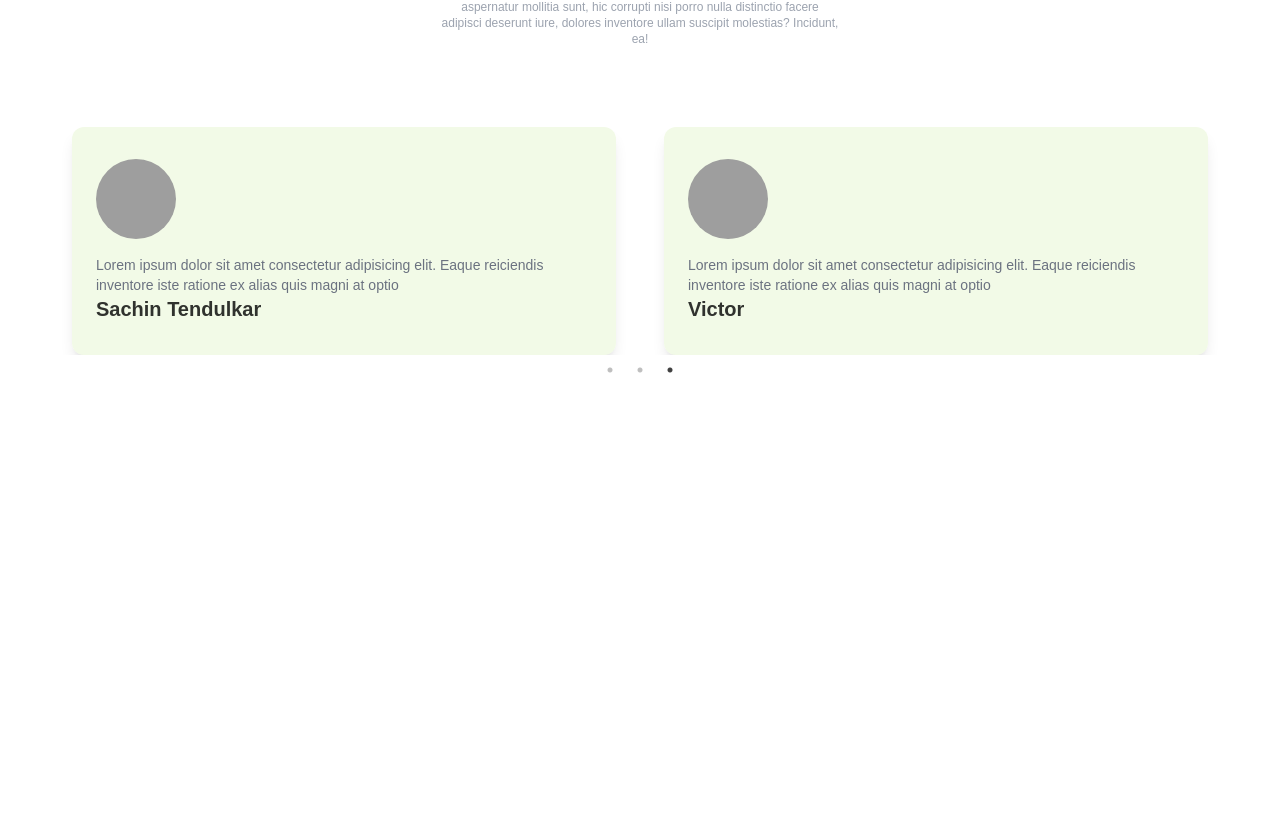
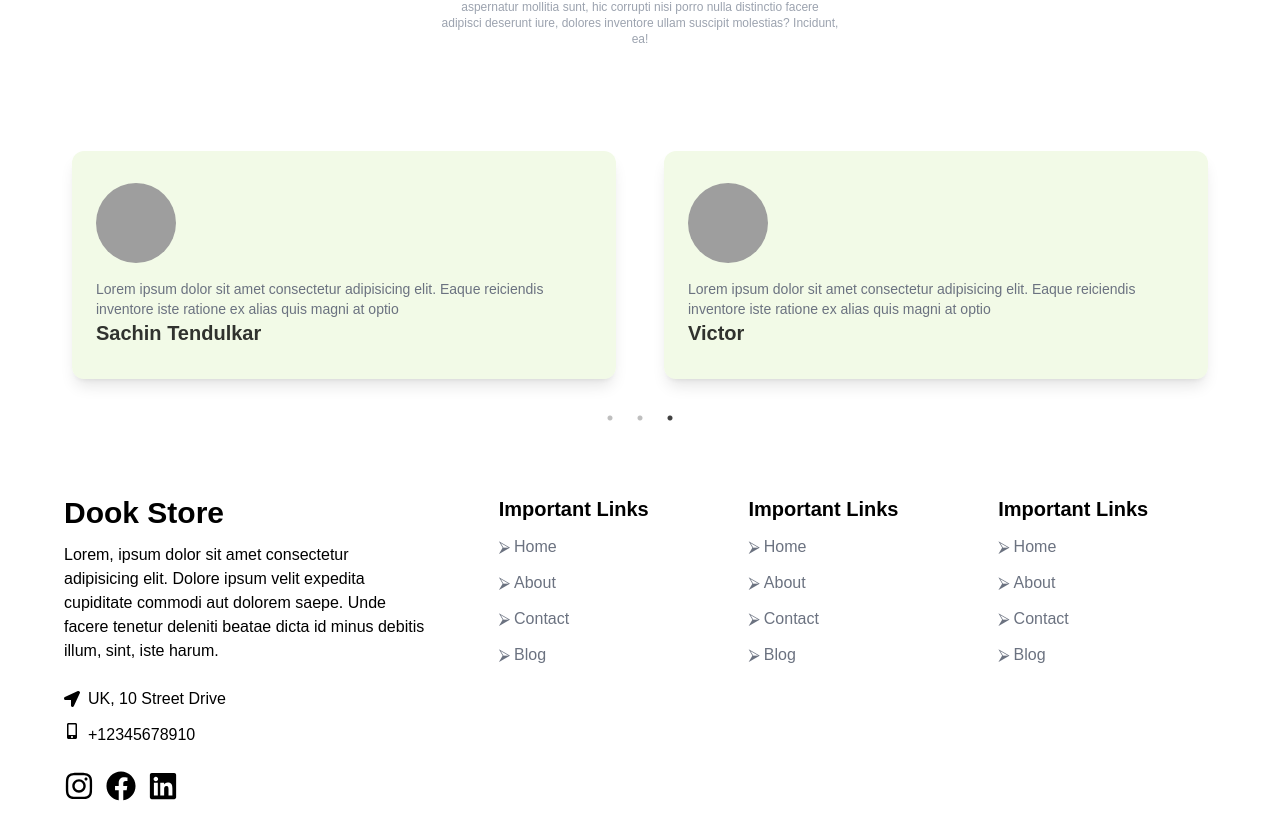
Before and after one commit to ch13Nataliia/book_shop, a React (Vite) app: page / in a window 1280 px wide. Shown: the part 2958-3797 px from the top of the page. Before the commit the page ends 3338 px from the top, so only its background shows below. Built offline with nearby package versions, Linux system fonts and the light colour scheme; grey boxes are pictures that could not be loaded.

Commit message:
created footer

```diff
--- a/src/App.jsx
+++ b/src/App.jsx
@@ -4,6 +4,7 @@ import AllBooks from './components/AllBooks/AllBooks';
 import AppStoreBanner from './components/AppStoreBanner/AppStoreBanner';
 import Banner from './components/Banner/Banner';
 import BestBooks from './components/BestBooks/BestBooks';
+import Footer from './components/Footer/Footer';
 import Hero from './components/Hero/Hero';
 import Navbar from './components/Navbar/Navbar';
 import Testimonial from './components/Testimanial/Testimonial';
@@ -18,6 +19,7 @@ const App = () => {
       <AppStoreBanner />
       <AllBooks />
       <Testimonial />
+      <Footer />
     </div>
   );
 };
--- /dev/null
+++ b/src/components/Footer/Footer.jsx
@@ -0,0 +1,141 @@
+// import React from 'react'
+
+import {
+  FaFacebook,
+  FaInstagram,
+  FaLinkedin,
+  FaLocationArrow,
+  FaMobileAlt,
+} from 'react-icons/fa';
+
+const FooterLinks = [
+  {
+    title: 'Home',
+    link: '/#',
+  },
+  {
+    title: 'About',
+    link: '/#about',
+  },
+  {
+    title: 'Contact',
+    link: '/#contact',
+  },
+  {
+    title: 'Blog',
+    link: '/#blog',
+  },
+];
+const Footer = () => {
+  return (
+    <>
+      <div>
+        <div className="container">
+          <div className="grid md:grid-cols-3 py-5">
+            {/* company details */}
+            <div className="flex flex-col py-8 px-4">
+              <h1 className="sm:text-3xl text-xl font-bold sm:text-left text-justify mb-3">
+                Dook Store
+              </h1>
+              <p>
+                Lorem, ipsum dolor sit amet consectetur adipisicing elit. Dolore
+                ipsum velit expedita cupiditate commodi aut dolorem saepe. Unde
+                facere tenetur deleniti beatae dicta id minus debitis illum,
+                sint, iste harum.
+              </p>
+              <br />
+              {/* social links */}
+
+              <div className="flex items-center gap-2">
+                <FaLocationArrow />
+                <p>UK, 10 Street Drive</p>
+              </div>
+              <div className="flex flex-row gap-2 mt-3">
+                <FaMobileAlt />
+                <p>+12345678910</p>
+              </div>
+              <div></div>
+              <div className="flex flex-row gap-3 mt-6">
+                <a href="#">
+                  <FaInstagram className="text-3xl" />
+                </a>
+                <a href="#" className="text-3xl">
+                  <FaFacebook />
+                </a>
+                <a href="#" className="text-3xl">
+                  <FaLinkedin />
+                </a>
+              </div>
+            </div>
+            {/* links section */}
+            <div className="grid grid-cols-2 sm:grid-cols-3 col-span-2 md:pl-10">
+              <div>
+                <div className="py-8 px-4">
+                  <h1 className="sm:text-xl font-bold sm:text-left text-justify mb-3">
+                    Important Links
+                  </h1>
+                  <ul className='flex flex-col gap-3'>
+                    {FooterLinks.map((data) => (
+                      <>
+                        <li
+                          key={data.name}
+                          className="cutsor-pointer hover:translate-x-1 duration-300 hover:text-primary space-x-1 text-gray-500"
+                        >
+                          <span>&#11162;</span>
+                          <span>{data.title}</span>
+                        </li>
+                      </>
+                    ))}
+                  </ul>
+                </div>
+              </div>
+              <div>
+                <div className="py-8 px-4">
+                  <h1 className="sm:text-xl font-bold sm:text-left text-justify mb-3">
+                    Important Links
+                  </h1>
+                  <ul className='flex flex-col gap-3'>
+                    {FooterLinks.map((data) => (
+                      <>
+                        <li
+                          key={data.name}
+                          className="cutsor-pointer hover:translate-x-1 duration-300 hover:text-primary space-x-1 text-gray-500"
+                        >
+                          <span>&#11162;</span>
+                          <span>{data.title}</span>
+                        </li>
+                      </>
+                    ))}
+                  </ul>
+                </div>
+              </div>
+              <div>
+                <div className="py-8 px-4">
+                  <h1 className="sm:text-xl font-bold sm:text-left text-justify mb-3">
+                    Important Links
+                  </h1>
+                  <ul className='flex flex-col gap-3'>
+                    {FooterLinks.map((data) => (
+                      <>
+                        <li
+                          key={data.name}
+                          className="cutsor-pointer hover:translate-x-1 duration-300 hover:text-primary space-x-1 text-gray-500"
+                        >
+                          <span>&#11162;</span>
+                          <span>{data.title}</span>
+                        </li>
+                      </>
+                    ))}
+                  </ul>
+                </div>
+              </div>
+
+            </div>
+          </div>
+        </div>
+      </div>
+    </>
+  );
+};
+
+export default Footer;
--- a/src/components/Testimanial/Testimonial.jsx
+++ b/src/components/Testimanial/Testimonial.jsx
@@ -63,7 +63,7 @@ const Testimonial = () => {
 
   return (
     <>
-      <div>
+      <div className='pb-10'>
         <div className="container">
           {/* header */}
           <div className="text-center mb-20 max-w-[400px] mx-auto">
@@ -82,7 +82,7 @@ const Testimonial = () => {
           <div>
             <Slider {...settings}>
               {testimonialData.map((data) => (
-                <div key={data.id}>
+                <div key={data.id} className='my-6'>
                   <div className="flex flex-col gap-4 shadow-lg py-8 px-6 mx-6 rounded-xl dark:bg-gray-800 bg-primary/10 relative">
                     <div>
                       <img
```
